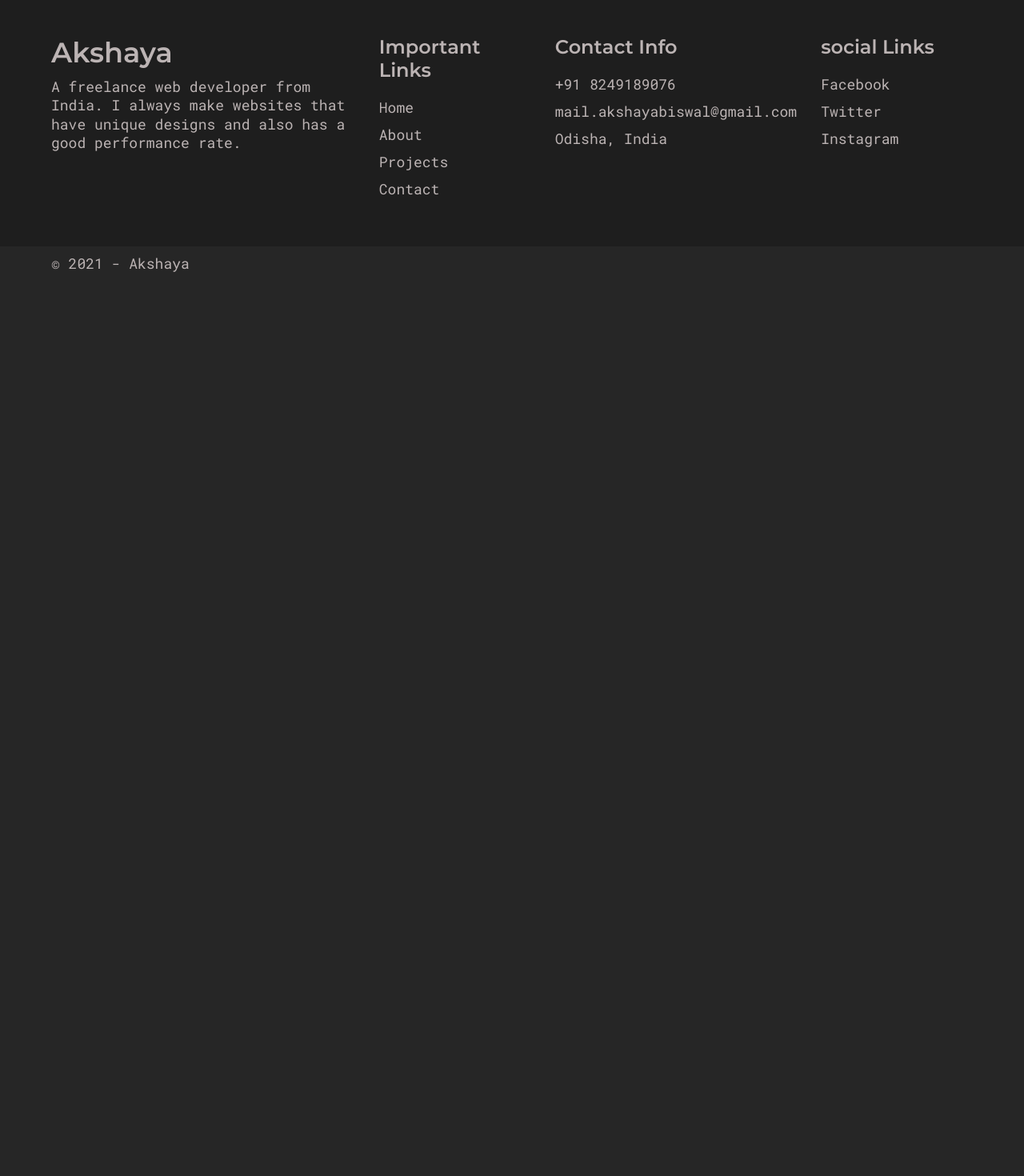
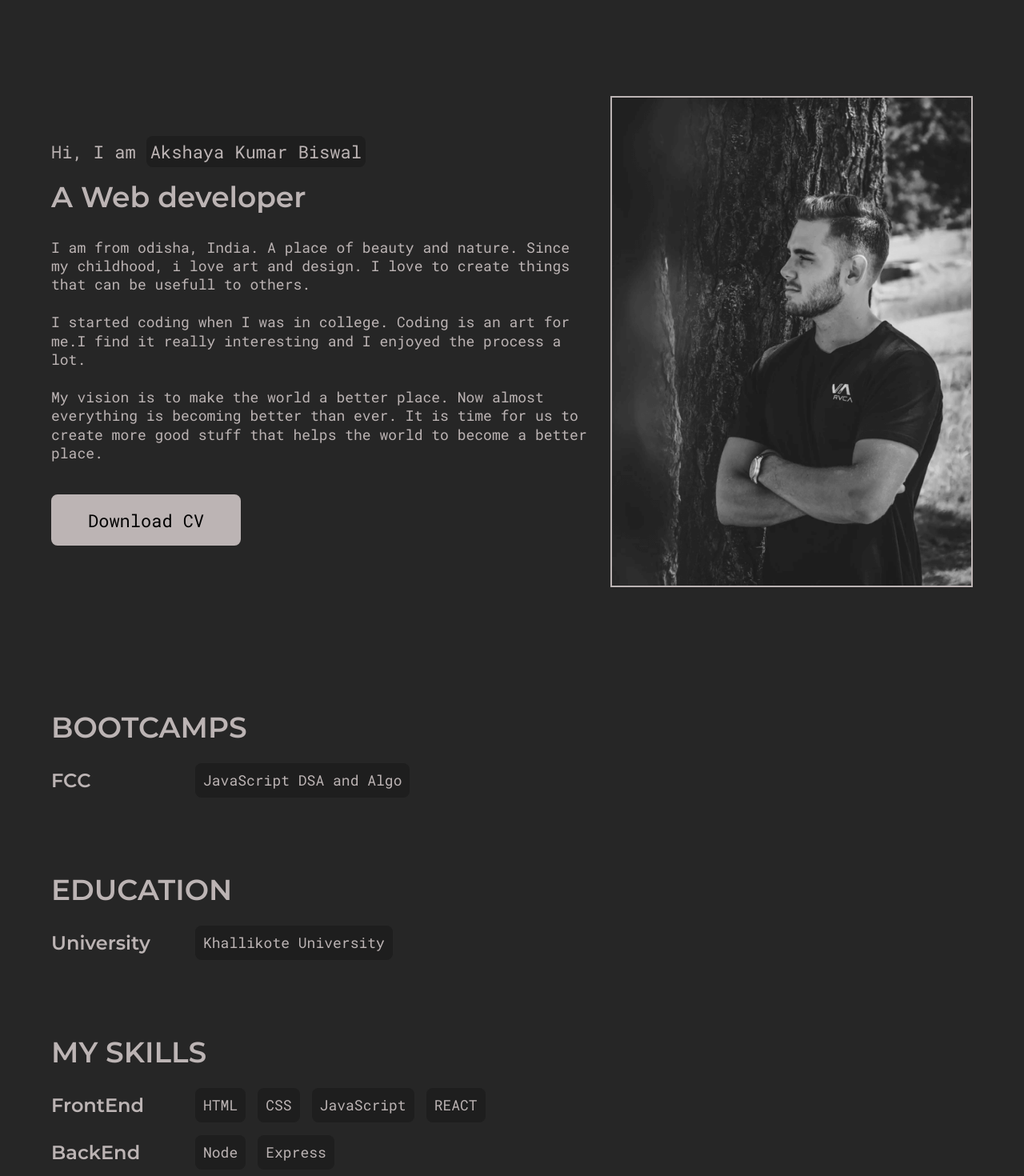
Before and after one commit to akshaya-kumar-biswal/akshaya_portfolio, a React (Create React App) app: page /about in a window 1280 px wide. Shown: the part 80-1550 px from the top of the page at 80% size. Before the commit the page ends 800 px from the top, so only its background shows below. Built offline with nearby package versions, Linux system fonts and the light colour scheme; the HTML template or start-up script is replaced by a standard one.

Commit message:
About Section Added

```diff
--- /dev/null
+++ b/src/components/AboutInfoItem.js
@@ -0,0 +1,56 @@
+import React from 'react';
+import styled from 'styled-components';
+import PText from './PText';
+
+const AboutItemStyles = styled.div`
+  display: flex;
+  align-items: center;
+  justify-content: flex-start;
+  position: relative;
+  /* gap: 5rem; */
+  margin-top: 3rem;
+  .title {
+    font-size: 2.4rem;
+  }
+  .items {
+    display: flex;
+    gap: 1.5rem;
+    position: absolute;
+    left: 18rem;
+  }
+  .item {
+    background-color: var(--deep-dark);
+    padding: 1rem;
+    border-radius: 8px;
+  }
+  @media only screen and (max-width: 768px) {
+    flex-direction: column;
+    align-items: flex-start;
+    gap: 1rem;
+    .items {
+      position: initial;
+      gap: 1rem;
+    }
+    .title {
+      font-size: 2rem;
+    }
+  }
+`;
+
+export default function AboutInfoItem({
+  title = 'Title',
+  items = ['HTML', 'CSS'],
+}) {
+  return (
+    <AboutItemStyles>
+      <h1 className="title">{title}</h1>
+      <div className="items">
+        {items.map((item, index) => (
+          <div className="item" key={index}>
+            <PText>{item}</PText>
+          </div>
+        ))}
+      </div>
+    </AboutItemStyles>
+  );
+}
--- a/src/components/Footer.js
+++ b/src/components/Footer.js
@@ -111,7 +111,7 @@
         </div>
         <div className="footer__col4">
           <FooterCol
-            heading="social Links"
+            heading="Social Links"
             links={[
               {
                 title: 'Facebook',
--- a/src/pages/About.js
+++ b/src/pages/About.js
@@ -1,9 +1,142 @@
 import React from 'react';
+import styled from 'styled-components';
+import PText from '../components/PText';
+import Button from '../components/Button';
+import AboutImg from '../assets/images/about-page-img.png';
+import AboutInfoItem from '../components/AboutInfoItem';
+import ContactBanner from '../components/ContactBanner';
 
-const About = () => (
-  <>
-    <h1>About</h1>
-  </>
-);
+const AboutPageStyles = styled.div`
+  padding: 20rem 0 10rem 0;
 
-export default About;
+  .top-section {
+    display: flex;
+    align-items: center;
+    justify-content: center;
+    gap: 2rem;
+  }
+  .left {
+    flex: 3;
+  }
+  .right {
+    flex: 2;
+  }
+  .about__subheading {
+    font-size: 2.2rem;
+    margin-bottom: 2rem;
+    span {
+      background-color: var(--deep-dark);
+      padding: 0.5rem;
+      border-radius: 8px;
+    }
+  }
+  .about__heading {
+    font-size: 3.6rem;
+    margin-bottom: 3rem;
+  }
+  .about__info {
+    margin-bottom: 4rem;
+    .para {
+      max-width: 100%;
+    }
+  }
+  .right {
+    img {
+      border: 2px solid var(--gray-1);
+    }
+  }
+  .about__info__items {
+    margin-top: 15rem;
+  }
+  .about__info__item {
+    margin-bottom: 10rem;
+  }
+  .about__info__heading {
+    font-size: 3.6rem;
+    text-transform: uppercase;
+  }
+  @media only screen and (max-width: 768px) {
+    padding: 10rem 0;
+    .top-section {
+      flex-direction: column;
+      gap: 5rem;
+    }
+    .about__subheading {
+      font-size: 1.8rem;
+    }
+    .about__heading {
+      font-size: 2.8rem;
+    }
+    .about__info__heading {
+      font-size: 3rem;
+    }
+  }
+`;
+
+export default function About() {
+  return (
+    <>
+      <AboutPageStyles>
+        <div className="container">
+          <div className="top-section">
+            <div className="left">
+              <p className="about__subheading">
+                Hi, I am <span>Akshaya Kumar Biswal</span>
+              </p>
+              <h2 className="about__heading">A Web developer</h2>
+              <div className="about__info">
+                <PText>
+                  I am from odisha, India. A place of beauty and nature. Since
+                  my childhood, i love art and design. I love to create things
+                  that can be usefull to others.
+                  <br /> <br />
+                  I started coding when I was in college. Coding is an art for
+                  me.I find it really interesting and I enjoyed the process a
+                  lot.
+                  <br />
+                  <br />
+                  My vision is to make the world a better place. Now almost
+                  everything is becoming better than ever. It is time for us to
+                  create more good stuff that helps the world to become a better
+                  place.
+                </PText>
+              </div>
+              <Button btnText="Download CV" btnLink="#" />
+            </div>
+            <div className="right">
+              <img src={AboutImg} alt="me" />
+            </div>
+          </div>
+          <div className="about__info__items">
+            <div className="about__info__item">
+              <h1 className="about__info__heading">Bootcamps</h1>
+              <AboutInfoItem title="FCC" items={['JavaScript DSA and Algo']} />
+            </div>
+            <div className="about__info__item">
+              <h1 className="about__info__heading">Education</h1>
+              <AboutInfoItem
+                title="University"
+                items={['Khallikote University']}
+              />
+            </div>
+            <div className="about__info__item">
+              <h1 className="about__info__heading">My Skills</h1>
+
+              <AboutInfoItem
+                title="FrontEnd"
+                items={['HTML', 'CSS', 'JavaScript', 'REACT']}
+              />
+              <AboutInfoItem title="BackEnd" items={['Node', 'Express']} />
+            </div>
+            <div className="about__info__item">
+              <h1 className="about__info__heading">Experiences</h1>
+
+              <AboutInfoItem title="2018-" items={['Web developer at OSL']} />
+            </div>
+          </div>
+        </div>
+        <ContactBanner />
+      </AboutPageStyles>
+    </>
+  );
+}
```
